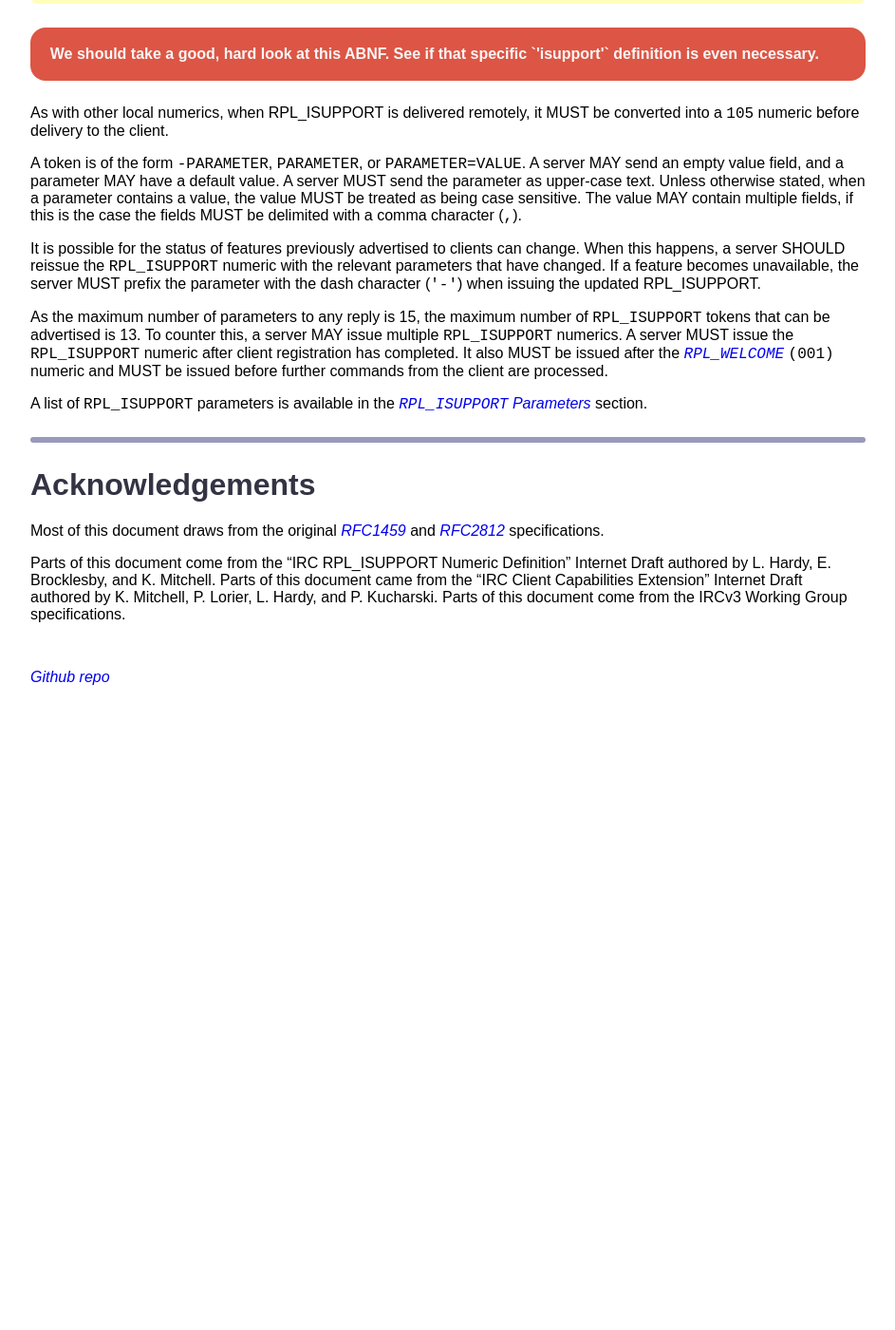
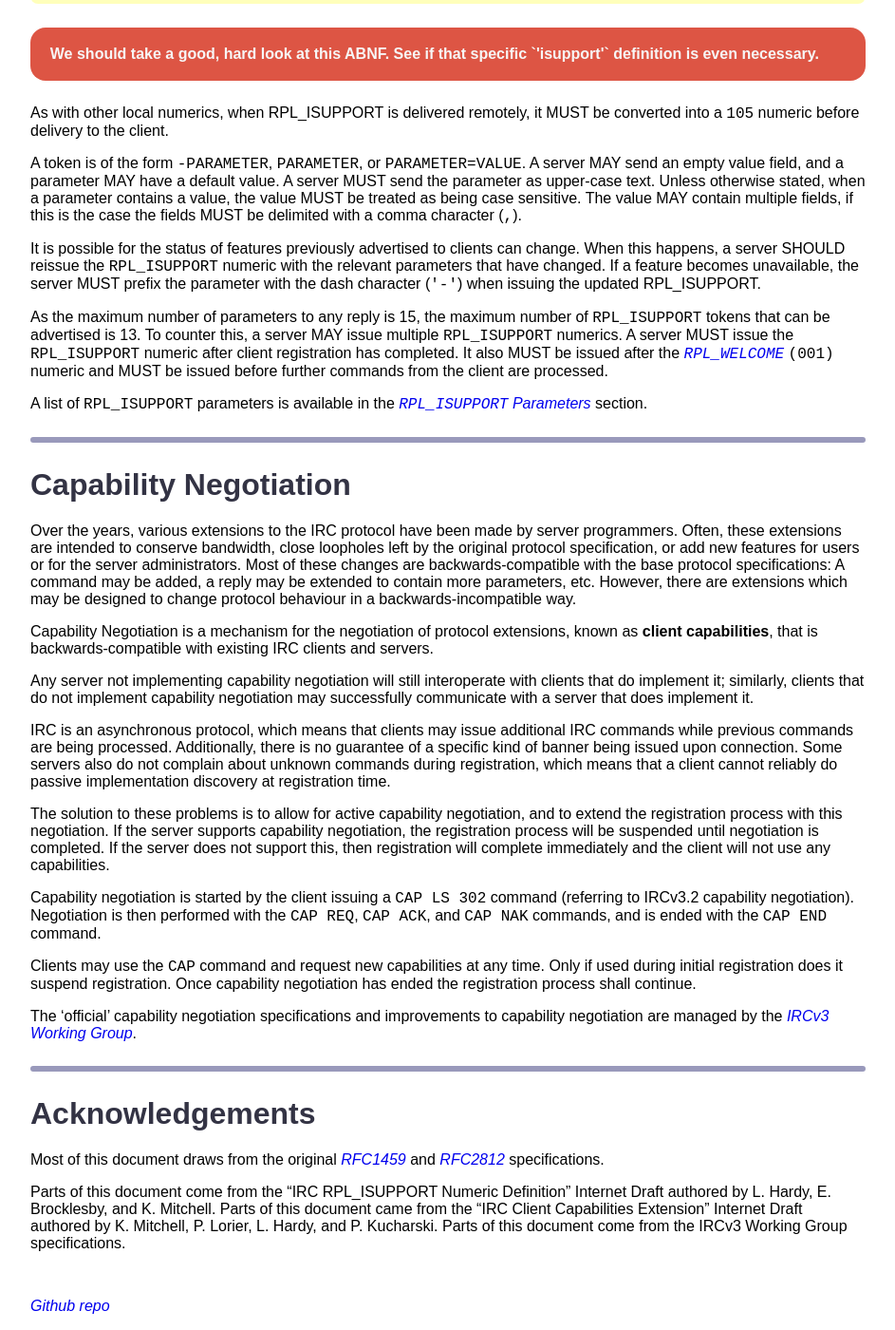
Before and after one commit to ircdocs/modern-irc, a Jekyll site: the page built from index.md, in a window 1280 px wide and 1400 px high, scrolled down 9584 px. Shown: the whole window at 95% size, without its empty margins (168-1111 px from the left). Built offline with Jekyll 4.4.1, drawn with Linux system fonts in a browser that asks for light colours; before the commit the page ends 10322 px from its top, so only the background shows below that.

Commit message:
Add initial Capability Negotiation section

```diff
--- a/index.md
+++ b/index.md
@@ -428,6 +428,28 @@ A list of `RPL_ISUPPORT` parameters is available in the [`RPL_ISUPPORT` Paramete
 ---
 
 
+# Capability Negotiation
+
+Over the years, various extensions to the IRC protocol have been made by server programmers. Often, these extensions are intended to conserve bandwidth, close loopholes left by the original protocol specification, or add new features for users or for the server administrators. Most of these changes are backwards-compatible with the base protocol specifications: A command may be added, a reply may be extended to contain more parameters, etc. However, there are extensions which may be designed to change protocol behaviour in a backwards-incompatible way.
+
+Capability Negotiation is a mechanism for the negotiation of protocol extensions, known as **client capabilities**, that is backwards-compatible with existing IRC clients and servers.
+
+Any server not implementing capability negotiation will still interoperate with clients that do implement it; similarly, clients that do not implement capability negotiation may successfully communicate with a server that does implement it.
+
+IRC is an asynchronous protocol, which means that clients may issue additional IRC commands while previous commands are being processed. Additionally, there is no guarantee of a specific kind of banner being issued upon connection. Some servers also do not complain about unknown commands during registration, which means that a client cannot reliably do passive implementation discovery at registration time.
+
+The solution to these problems is to allow for active capability negotiation, and to extend the registration process with this negotiation. If the server supports capability negotiation, the registration process will be suspended until negotiation is completed. If the server does not support this, then registration will complete immediately and the client will not use any capabilities.
+
+Capability negotiation is started by the client issuing a `CAP LS 302` command (referring to IRCv3.2 capability negotiation). Negotiation is then performed with the `CAP REQ`, `CAP ACK`, and `CAP NAK` commands, and is ended with the `CAP END` command.
+
+Clients may use the `CAP` command and request new capabilities at any time. Only if used during initial registration does it suspend registration. Once capability negotiation has ended the registration process shall continue.
+
+The 'official' capability negotiation specifications and improvements to capability negotiation are managed by the [IRCv3 Working Group](http://ircv3.net/irc/).
+
+
+---
+
+
 # Acknowledgements
 
 Most of this document draws from the original [RFC1459](https://tools.ietf.org/html/rfc1459) and [RFC2812](https://tools.ietf.org/html/rfc2812) specifications.
```
